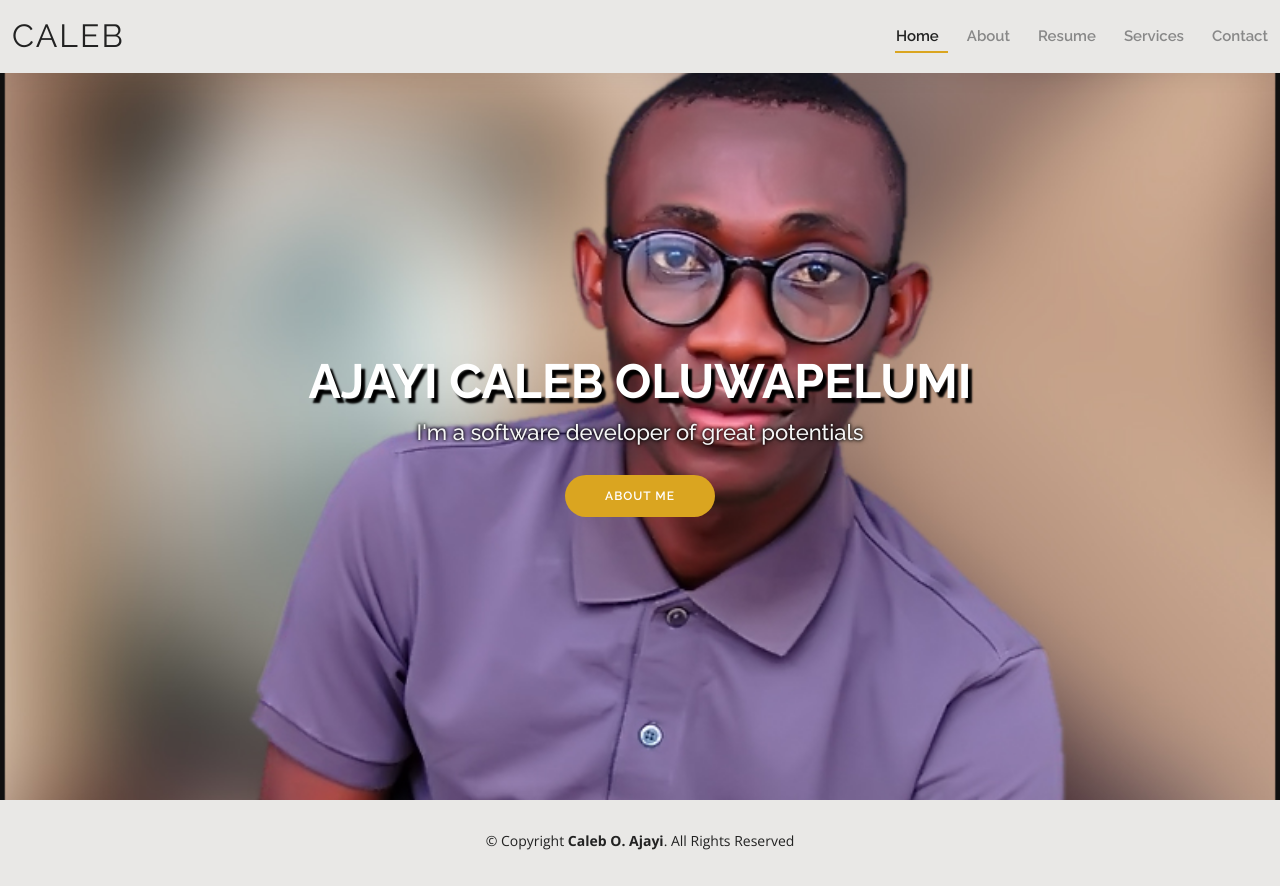
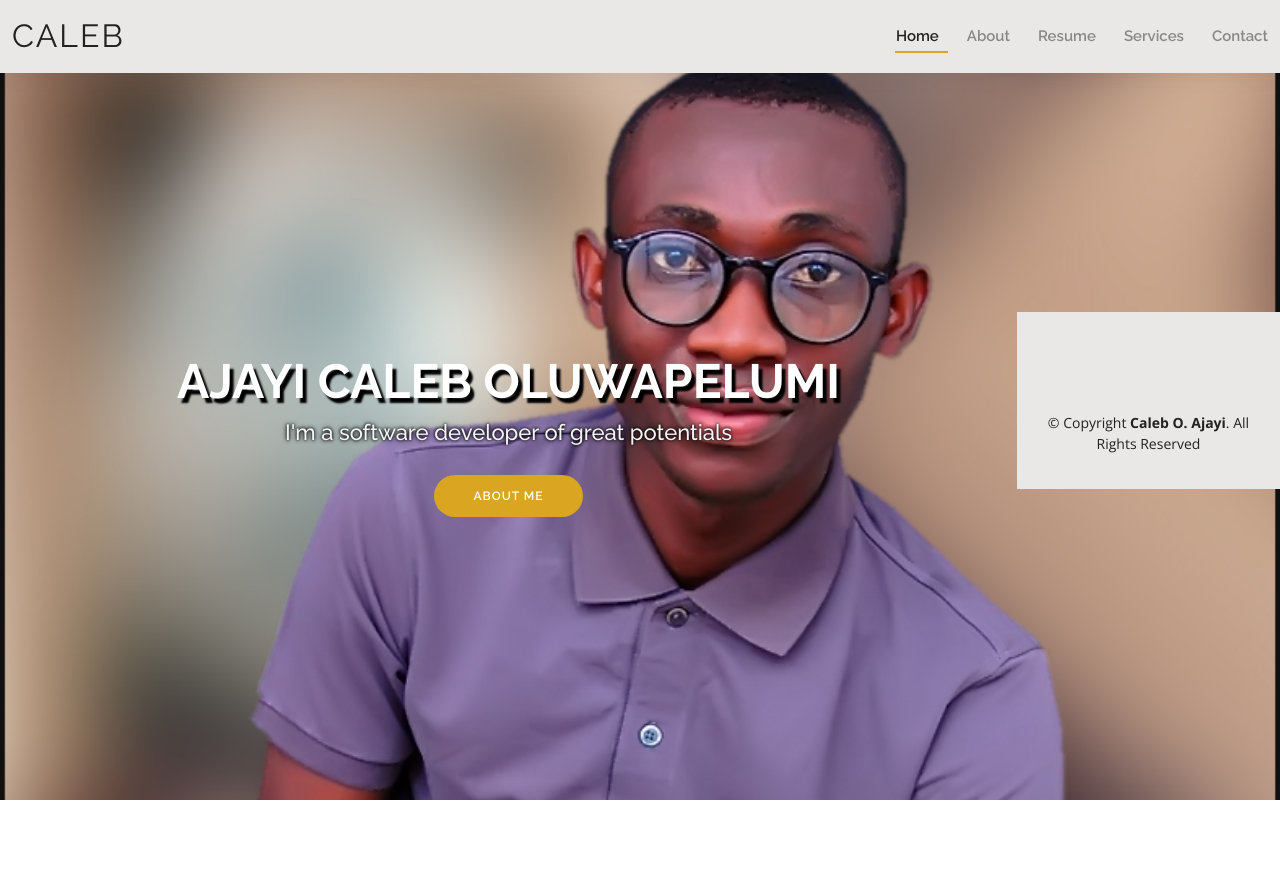
Before and after one commit to Damcal/Portfolio, a plain HTML site: page index.html in a window 1280 px wide. After the commit the page ends 800 px from the top, so only its background shows below. Drawn offline with nearby package versions, Linux system fonts and the light colour scheme.

Commit message:
third commit

```diff
--- a/assets/css/style.css
+++ b/assets/css/style.css
@@ -486,6 +486,12 @@ h1, h2, h3, h4, h5, h6 {
 # Sections General
 --------------------------------------------------------------*/
 section {
+  padding: 60px 0px ;
+
+  width: 100%;
+}
+
+.firstpage{
   padding: 60px 0px ;
 
   width: 100%;
--- a/index.html
+++ b/index.html
@@ -51,13 +51,20 @@
   </header><!-- End Header -->
 
   <!-- ======= Hero Section ======= -->
-  <section id="hero" class="d-flex align-items-center">
+  <!-- <section id="hero" class="d-flex align-items-center">
     <div class="container d-flex flex-column align-items-center" data-aos="zoom-in" data-aos-delay="100">
       <h1>AJAYI CALEB OLUWAPELUMI</h1>
       <h2>I'm a software developer of great potentials</h2>
       <a href="about.html" class="btn-about">About Me</a>
     </div>
-  </section><!-- End Hero -->
+  </section>End Hero -->
+
+  <div class="firstpage d-flex align-items-center" id="hero">
+    <div class="container d-flex flex-column align-items-center" data-aos="zoom-in" data-aos-delay="100">
+      <h1>AJAYI CALEB OLUWAPELUMI</h1>
+      <h2>I'm a software developer of great potentials</h2>
+      <a href="about.html" class="btn-about">About Me</a>
+  </div>
 
   <!-- ======= Footer ======= -->
   <footer id="footer">
```
